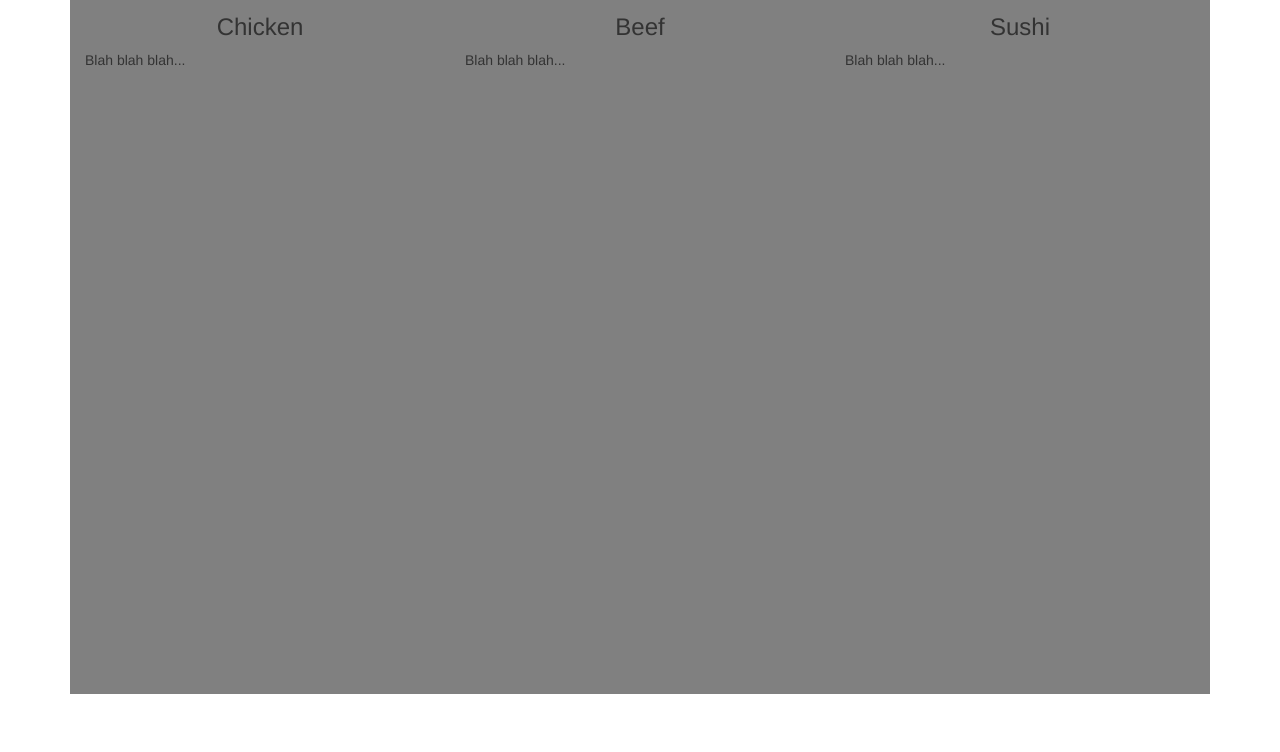
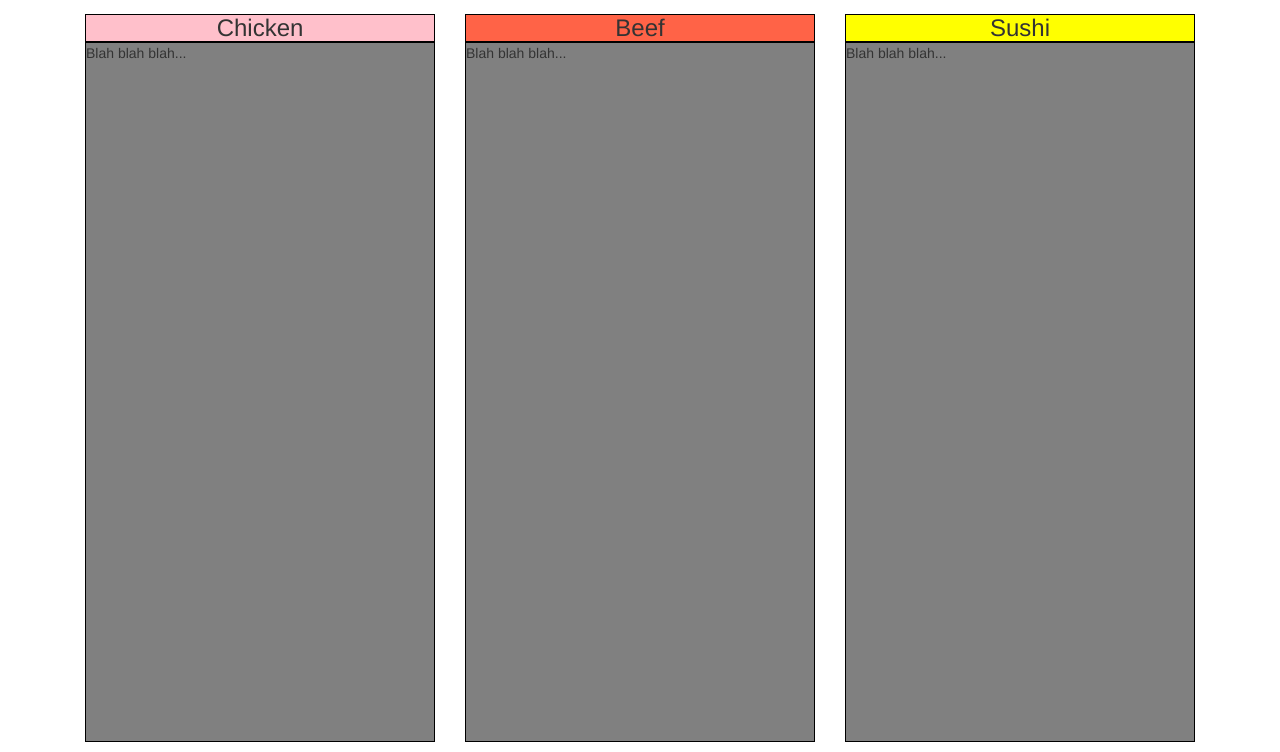
Before and after one commit to jcwright16/coursera-web-dev-project, a plain HTML site: page module3-solution/index.html in a window 1280 px wide. Shown: the part 128-880 px from the top of the page. Before the commit the page ends 822 px from the top, so only its background shows below. Drawn offline with Linux system fonts and the light colour scheme.

Commit message:
Saving progress

```diff
--- a/module3-solution/css/styles.css
+++ b/module3-solution/css/styles.css
@@ -7,3 +7,26 @@
     margin-top: 0;
     margin-bottom: 0;
 }
+
+p {
+    height: 700px;
+    background-color: gray;
+    border: solid black 1px;
+}
+
+h3 {
+    border: solid black 1px;
+    margin-bottom: 0;
+}
+
+#chicken h3 {
+    background-color: pink;
+}
+
+#beef h3 {
+    background-color: tomato;
+}
+
+#sushi h3 {
+    background-color: yellow;
+}
--- a/module3-solution/index.html
+++ b/module3-solution/index.html
@@ -27,13 +27,13 @@
                         <div id="collapsable-nav" class="collapse navbar-collapse">
                             <ul id="nav-list" class="nav navbar-nav navbar-right">
                                 <li>
-                                    <a href="index.html" class="visible-xs">Chicken</a>
+                                    <a href="#chicken" class="visible-xs">Chicken</a>
                                 </li>
                                 <li>
-                                    <a href="index.html" class="visible-xs">Beef</a>
+                                    <a href="#beef" class="visible-xs">Beef</a>
                                 </li>
                                 <li>
-                                    <a href="index.html" class="visible-xs">Sushi</a>
+                                    <a href="#sushi" class="visible-xs">Sushi</a>
                                 </li>
                             </ul><!-- #nav-list -->
                         </div><!-- .collapse .navbar-collapse -->
@@ -52,17 +52,17 @@
         </div>
 
         <div id="row" class="container">
-            <div id="chicken" class="col-xs-12 col-sm-6 col-md-4" style="height: 700px; background-color: gray;">
+            <div id="chicken" class="col-xs-12 col-sm-6 col-md-4">
                 <h3 class="text-center">Chicken</h3>
                 <p>Blah blah blah...</p>
             </div>
 
-            <div id="beef" class="col-xs-12 col-sm-6 col-md-4" style="height: 700px; background-color: gray;">
+            <div id="beef" class="col-xs-12 col-sm-6 col-md-4">
                 <h3 class="text-center">Beef</h3>
                 <p>Blah blah blah...</p>
             </div>
 
-            <div id="sushi" class="col-xs-12 col-sm-6 col-md-4" style="height: 700px; background-color: gray;">
+            <div id="sushi" class="col-xs-12 col-md-4">
                 <h3 class="text-center">Sushi</h3>
                 <p>Blah blah blah...</p>
             </div>
```
